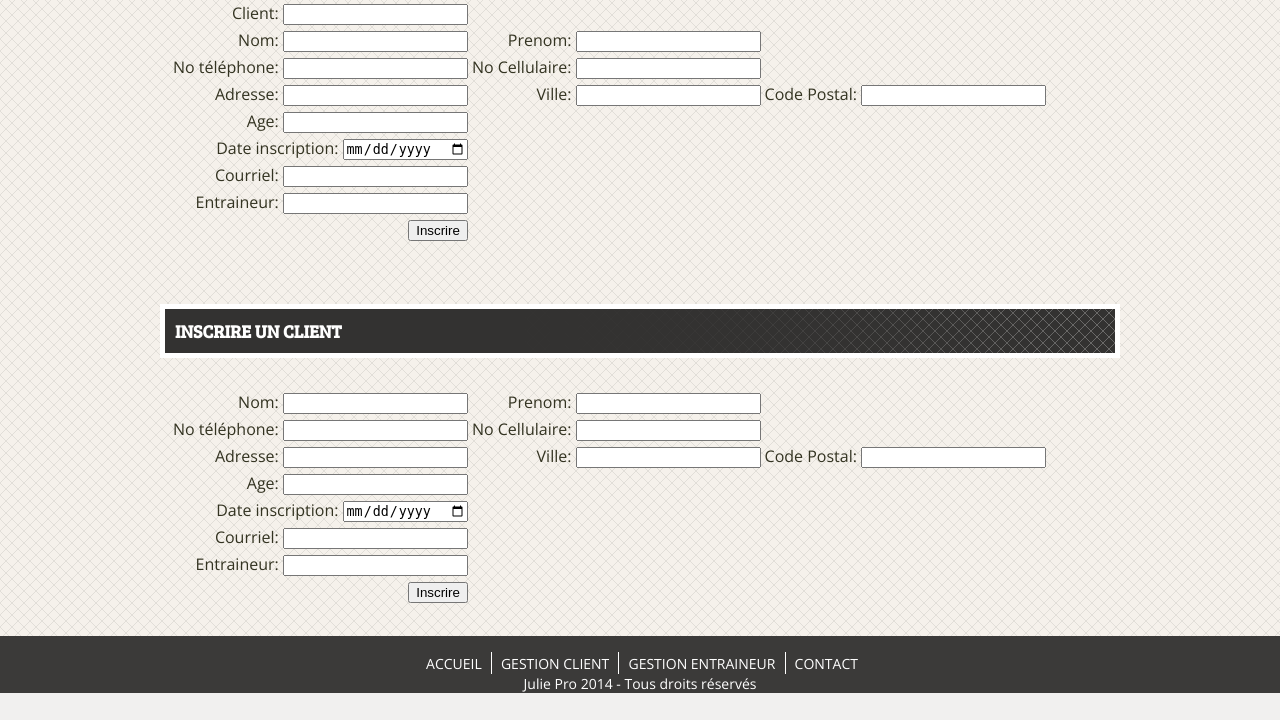
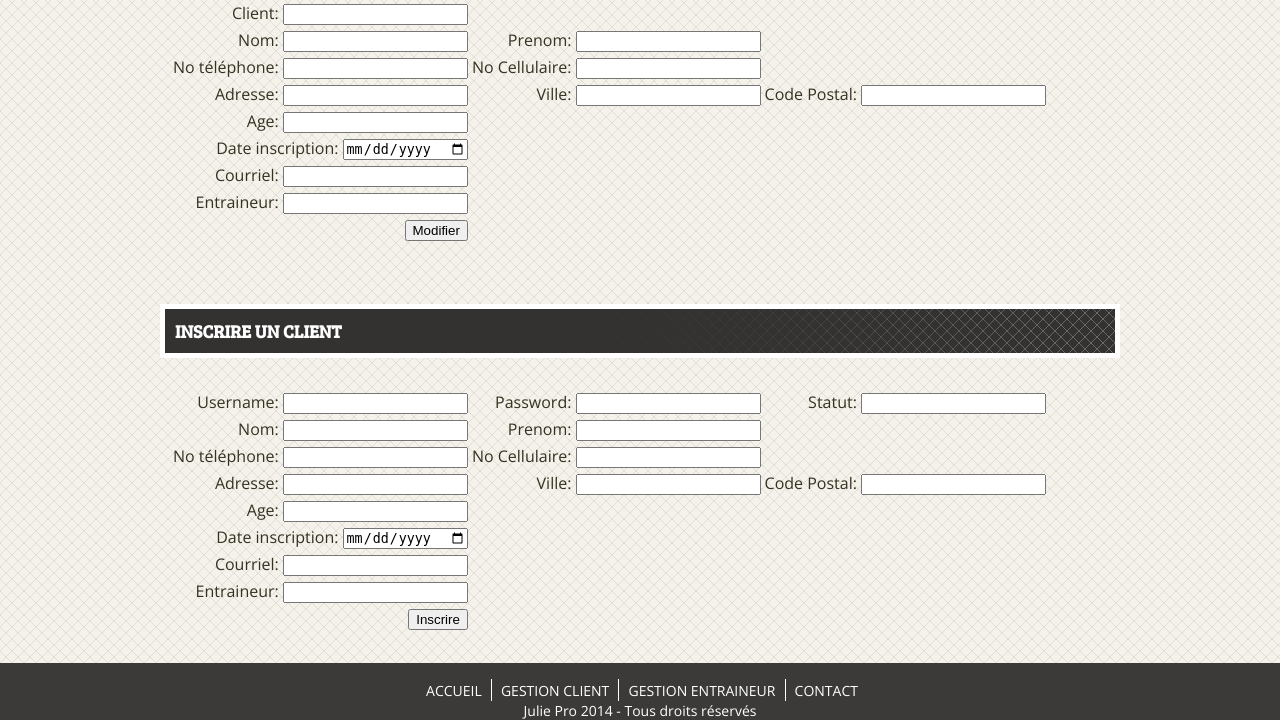
Before and after one commit to wilomgfx/Travail_Session, a PHP site: page /client_manager/index.php in a window 1280 px wide. Shown: the part 195-915 px from the top of the page. Before the commit the page ends 888 px from the top, so only its background shows below. Run offline with PHP 8.4, Linux system fonts and the light colour scheme.

Commit message:
Ajout de champs username/password dans inscrire client

```diff
--- a/JuliePro/html/client_manager/client_add.php
+++ b/JuliePro/html/client_manager/client_add.php
@@ -79,7 +79,7 @@
                 </tr>
                 <tr>
                     <td align="right">
-                        <input type="submit" value="Inscrire">
+                        <input type="submit" value="Modifier">
                     </td>
                 </tr>
 
@@ -88,16 +88,23 @@
     </div>
 </section>
 
-
-
 <!-- Section inscription Client -->
 <section>
     <div class="wrapper">
         <h2>Inscrire un Client</h2>
 
-
          <form class ="grille_12">
             <table>
+                <tr>
+                    <td align="right">Username: <input type="text" name="Username"</td>
+                    <td align="right">Password: <input type="text" name="Password"</td>
+                    <td align="right"> Statut: <input list="lstStatut" name="LstStatut">
+                                      <datalist id="lstStatut">
+                                      <option value="utilisateur">
+                                      <option value="admin">
+                                      <option value="super-admin">
+                                      </datalist></td>
+                </tr>
                 <tr>
                     <td align="right">
                           Nom:
```
